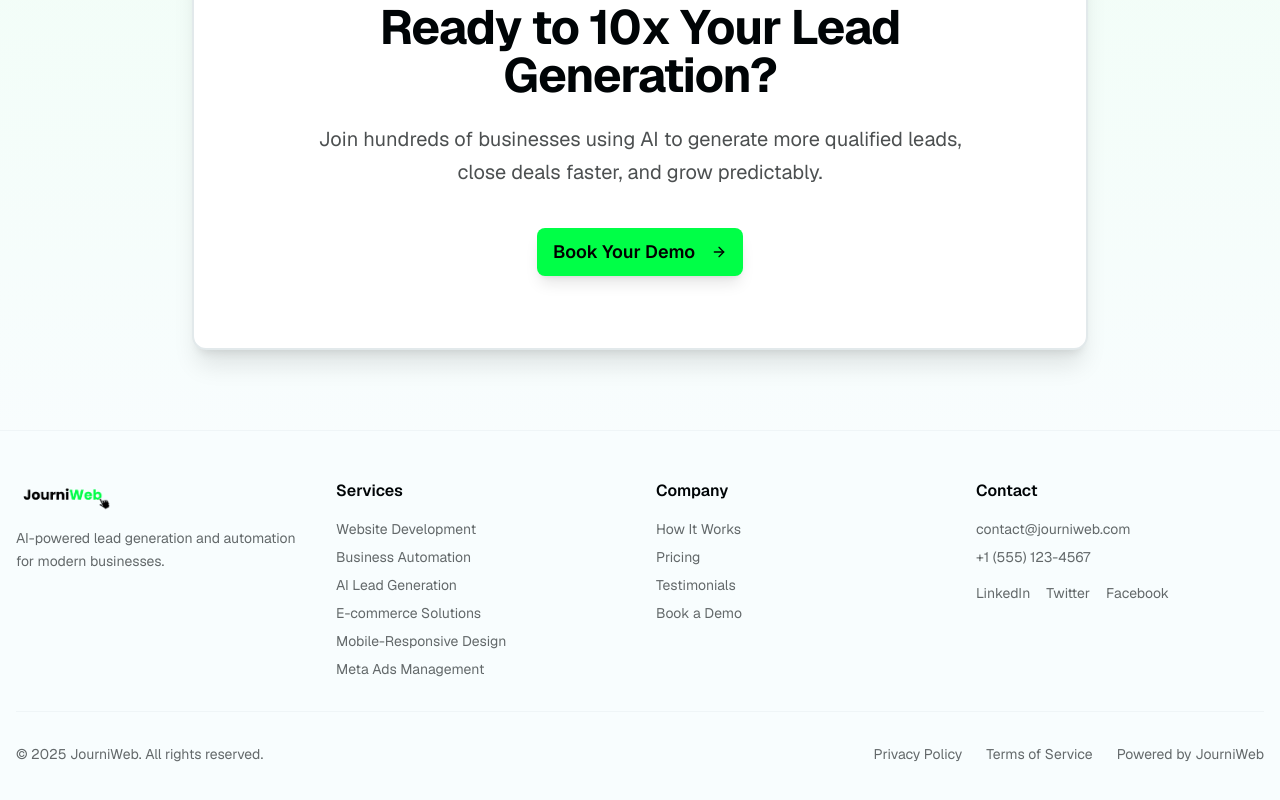
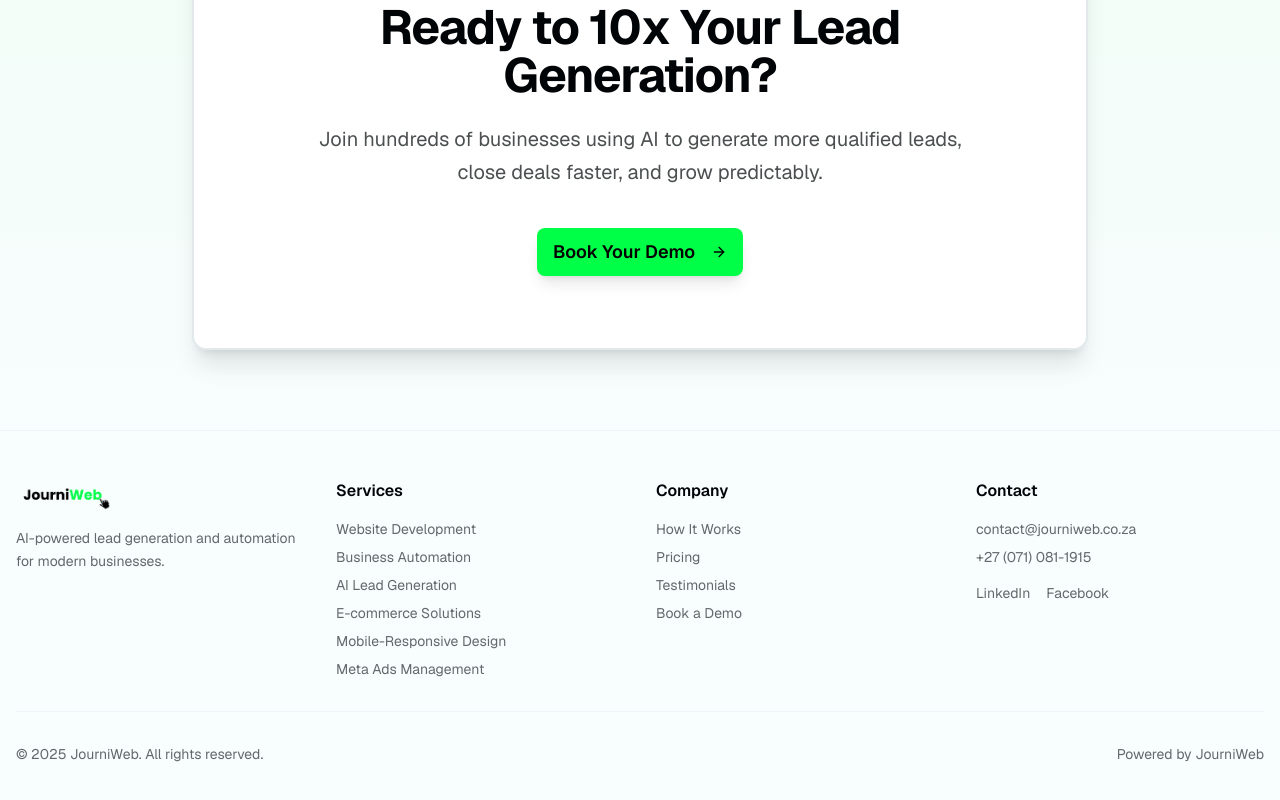
Before and after one commit to driticore/journiweb, a Next.js app: page / in a window 1280 px wide. Shown: the part 6275-7075 px from the top of the page. Built offline with nearby package versions, Linux system fonts and the light colour scheme.

Commit message:
Update page.tsx

```diff
--- a/app/page.tsx
+++ b/app/page.tsx
@@ -864,23 +864,18 @@ export default function Home() {
             <div>
               <h3 className="font-semibold mb-4">Contact</h3>
               <ul className="space-y-2 text-sm text-foreground/60">
-                <li>contact@journiweb.com</li>
-                <li>+1 (555) 123-4567</li>
+                <li>contact@journiweb.co.za</li>
+                <li>+27 (071) 081-1915</li>
                 <li className="flex gap-4 pt-2">
                   <Link
-                    href="#"
+                    href="https://www.linkedin.com/in/journiweb-za-a5b80b3a9/"
                     className="hover:text-foreground transition-colors"
                   >
                     LinkedIn
                   </Link>
+
                   <Link
-                    href="#"
-                    className="hover:text-foreground transition-colors"
-                  >
-                    Twitter
-                  </Link>
-                  <Link
-                    href="#"
+                    href="https://www.facebook.com/profile.php?id=61578639140595"
                     className="hover:text-foreground transition-colors"
                   >
                     Facebook
@@ -895,18 +890,6 @@ export default function Home() {
               © 2025 JourniWeb. All rights reserved.
             </p>
             <div className="flex gap-6 text-sm text-foreground/60">
-              <Link
-                href="#"
-                className="hover:text-foreground transition-colors"
-              >
-                Privacy Policy
-              </Link>
-              <Link
-                href="#"
-                className="hover:text-foreground transition-colors"
-              >
-                Terms of Service
-              </Link>
               <p>Powered by JourniWeb</p>
             </div>
           </div>
```
